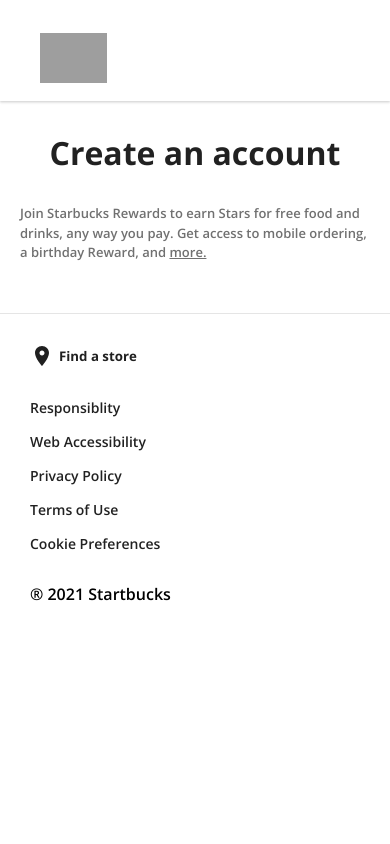
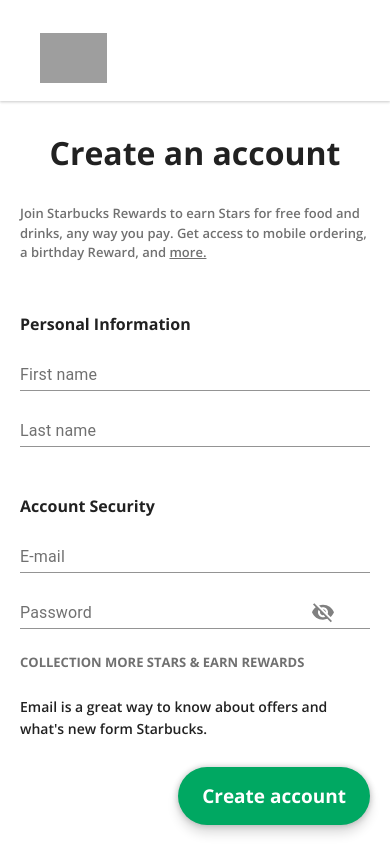
Before and after one commit to EinsVision/Starbucks-clone, a React (Create React App) app in the folder starbucks-clone/: page /account/create in a window 390 px wide. Shown: the top 844 px of the page. Built offline with nearby package versions, Linux system fonts and the light colour scheme; no server answers; grey boxes are pictures that could not be loaded.

Commit message:
made structure sign up page

```diff
--- /dev/null
+++ b/starbucks-clone/src/SignupForm.css
@@ -0,0 +1,103 @@
+.signupForm {
+  display: flex;
+  flex-direction: column;
+  box-shadow: 0 1px 10px 0 rgba(0, 0, 0, 0.1), 0 4px 5px 0 rgba(0, 0, 0, 0.06),
+    0 2px 4px 0 rgba(0, 0, 0, 0.07);
+  border-radius: 12px;
+  max-width: 500px;
+  height: 700px;
+  margin-bottom: 20px;
+}
+
+.signupForm__container {
+  padding: 56px;
+}
+
+.signupForm__section {
+  color: rgba(0, 0, 0, 0.87);
+  font-size: 19px;
+  margin-bottom: 8px;
+}
+
+.signupForm__section:nth-of-type(2) {
+  margin-top: 48px;
+}
+
+.signupForm__inputContainer {
+  position: relative;
+  margin-bottom: 8px;
+}
+
+.signupForm__input {
+  width: 100%;
+}
+
+.signupForm__error {
+  margin-top: 5px;
+  display: flex;
+  align-items: center;
+  gap: 5px;
+  font-size: smaller;
+}
+
+.signupForm__error > .MuiSvgIcon-root {
+  color: #e75b52;
+}
+
+.signupForm__reportIcon {
+  position: absolute;
+  right: 0;
+  top: 0;
+  transform: translateY(100%);
+}
+
+.signupForm__visibilityIcon {
+  cursor: pointer;
+  color: grey;
+  position: absolute;
+  right: 10%;
+  top: 0;
+  transform: translateY(80%);
+}
+
+.signupForm__rewards {
+  color: rgba(0, 0, 0, 0.56);
+  font-size: 14px;
+  margin: 24px 0;
+}
+
+.signupForm__span {
+  color: rgba(0, 0, 0, 0.87);
+  font-weight: 600;
+  line-height: 1.5;
+}
+
+.signupForm__form {
+  position: relative;
+  width: 100%;
+}
+
+.signupForm__form > .formSubmit {
+  margin-top: 50px;
+  position: absolute;
+  right: 0;
+}
+
+@media (max-width: 425px) {
+  .signupForm {
+    box-shadow: none;
+    height: 500px;
+  }
+  .signupForm__container {
+    padding: 0 20px;
+  }
+  .signupForm__section {
+    font-size: 16px;
+  }
+  .signupForm__rewards {
+    font-size: 13px;
+  }
+  .signupForm__span {
+    font-size: 14px;
+  }
+}
--- /dev/null
+++ b/starbucks-clone/src/SignupForm.js
@@ -0,0 +1,135 @@
+import React, { useState } from 'react';
+import './SignupForm.css';
+import { useForm } from "react-hook-form";
+import { TextField } from '@material-ui/core';
+import CloseIcon from '@material-ui/icons/Close';
+import ReportProblemIcon from '@material-ui/icons/ReportProblem';
+import VisibilityIcon from '@material-ui/icons/Visibility';
+import VisibilityOffIcon from '@material-ui/icons/VisibilityOff';
+import FormSubmit from './FormSubmit';
+
+function SignupForm() {
+  const { register, handleSubmit, errors } = useForm();
+  const [passwordShown, setPasswordShown] = useState(false);
+  return (
+    <div className='signupForm'>
+      <div className="signupForm__container">
+        <form
+          // onSubmit={handleSubmit(onSubmit)}
+          className='signupForm__form'
+        >
+          <h4 className='signupForm__section'>Personal Information</h4>
+          <div className="signupForm__inputContainer">
+            <TextField
+              label='First name'
+              name='fName'
+              type='text'
+              InputLabelProps={{ style: { color: 'rgba(0,0,0,0.56)'}}}
+              InputProps={{style: {fontWeight: '800' }}}
+              className='signupForm__input'
+              inputRef={register({ required: true })}
+            />
+            {errors.fName && (
+              <div className="signupForm__error">
+                <CloseIcon fontSize='small' />
+                <span>Enter your first name</span>
+                <ReportProblemIcon
+                  fontSize='small'
+                  className='signupForm__reportIcon'
+                />
+              </div>
+            )}
+          </div>
+
+          <div className="signupForm__inputContainer">
+            <TextField
+              label='Last name'
+              name='lName'
+              type='text'
+              InputLabelProps={{ style: { color: 'rgba(0,0,0,0.56)'}}}
+              InputProps={{style: {fontWeight: '800' }}}
+              className='signupForm__input'
+              inputRef={register({ required: true })}
+            />
+            {errors.lName && (
+              <div className="signupForm__error">
+                <CloseIcon fontSize='small' />
+                <span>Enter your last name</span>
+                <ReportProblemIcon
+                  fontSize='small'
+                  className='signupForm__reportIcon'
+                />
+              </div>
+            )}
+          </div>
+
+          <h4 className='signupForm__section'>Account Security</h4>
+          <div className="signupForm__inputContainer">
+            <TextField
+              label='E-mail'
+              name='email'
+              type='email'
+              InputLabelProps={{ style: { color: 'rgba(0,0,0,0.56)'}}}
+              InputProps={{style: {fontWeight: '800' }}}
+              className='signupForm__input'
+              inputRef={register({ required: true })}
+            />
+            {errors.email && (
+              <div className="signupForm__error">
+                <CloseIcon fontSize='small' />
+                <span>Enter an email</span>
+                <ReportProblemIcon
+                  fontSize='small'
+                  className='signupForm__reportIcon'
+                />
+              </div>
+            )}
+          </div>
+
+          <div className="signupForm__inputContainer">
+            <TextField
+              label='Password'
+              name='password'
+              type={passwordShown ? 'text' : 'password'}
+              InputLabelProps={{ style: { color: 'rgba(0,0,0,0.56)'}}}
+              InputProps={{style: {fontWeight: '800' }}}
+              className='signupForm__input'
+              inputRef={register({ required: true })}
+            />
+            {passwordShown ? (
+              <VisibilityIcon
+                onClick={() => setPasswordShown(!passwordShown)}
+                className='signupForm__visibilityIcon'
+              />
+            ) : (
+              <VisibilityOffIcon
+                onClick={() => setPasswordShown(!passwordShown)}
+                className='signupForm__visibilityIcon'
+              />
+            )}
+
+            {errors.password && (
+              <div className="signupForm__error">
+                <CloseIcon fontSize='small' />
+                <span>Enter an password</span>
+                <ReportProblemIcon
+                  fontSize='small'
+                  className='signupForm__reportIcon'
+                />
+              </div>
+            )}
+          </div>
+          <h4 className='signupForm__rewards'>
+            COLLECTION MORE STARS & EARN REWARDS
+          </h4>
+          <span className='signupForm__span'>
+            Email is a great way to know about offers and what's new form Starbucks.
+          </span>
+          <FormSubmit name='Create account' type='submit' />
+        </form>
+      </div>
+    </div>
+  )
+}
+
+export default SignupForm
--- a/starbucks-clone/src/screens/SignUpScreen.js
+++ b/starbucks-clone/src/screens/SignUpScreen.js
@@ -1,6 +1,7 @@
 import React from 'react';
 import { Link } from 'react-router-dom';
 import FooterSecondary from '../FooterSecondary';
+import SignupForm from '../SignupForm';
 import './SignUpScreen.css';
 
 function SignUpScreen() {
@@ -19,7 +20,7 @@
         <h4>STARBUCKS REWARDS</h4>
         <p>Join Starbucks Rewards to earn Stars for free food and drinks, any way you pay. Get access to mobile ordering, a birthday Reward, and <Link>more.</Link></p>
       </div>
-      {/* <SignupForm /> */}
+      <SignupForm />
       <FooterSecondary alignItems='center' flexDirection='column'/>
     </div>
   )
```
